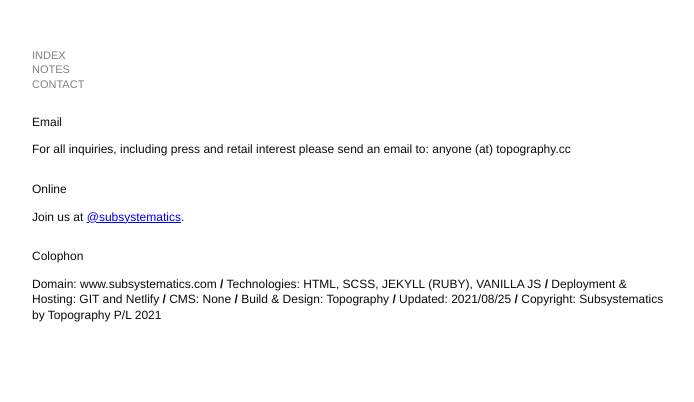
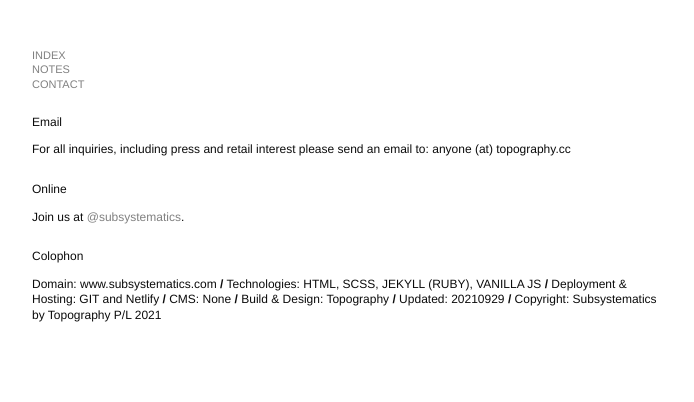
Before and after one commit to tpgrphy/subsystematicsbeta, a Jekyll site: the page built from contact.html, in a window 1280 px wide. Shown: the top 402 px of the page, without its empty margins (288-982 px from the left). Built offline with Jekyll 4.4.1, drawn with Linux system fonts in a browser that asks for light colours; some web fonts are replaced.

Commit message:
added r001

```diff
--- a/_layouts/post.html
+++ b/_layouts/post.html
@@ -33,7 +33,7 @@
                 </div>
                 <div class="intro_card">
                     <p>
-                        <span class="smallcaps"><a href="http://www.instagram.com/subsystematics">subsystematics</a></span> is a independent well-being company founded in Australia in 2020. We develop utilitarian products for the skin and mind based on sound research and holistic principles.
+                        <span class="smallcaps"><a href="http://www.instagram.com/subsystematics">subsystematics</a></span> is a independent well-being company founded in Australia in 2020. We develop utilitarian products for the skin based on research and holistic principles.
                     </p>
                 </div>
                 <div class="backtohome">
--- a/assets/css/site.scss
+++ b/assets/css/site.scss
@@ -391,11 +391,24 @@
     margin: 24px auto 0px auto;
     text-align: left;
     font-size: 12px;
+    font-weight: 300;
 }
+
+.contact_wrapper a {
+    text-decoration: none;
+    color: gray;
+    transition: color .2s;;
+}
+
+.contact_wrapper a:hover {
+    color: $black;
+}
+
+
 
 .contact_wrapper h2 {
     font-size: 12px;
-    font-weight: 400;
+    font-weight: 500;
 }
 
 .land_col1, .land_col2, .land_col3 {
--- a/contact.html
+++ b/contact.html
@@ -20,7 +20,7 @@
     </div>
     <div class="land_col3">
         <h2>Colophon</h2>
-        <p> Domain: www.subsystematics.com <b>/</b> Technologies: HTML, SCSS, JEKYLL (RUBY), VANILLA JS <b>/</b> Deployment & Hosting: GIT and Netlify <b>/</b> CMS: None <b>/</b> Build & Design: Topography <b>/</b> Updated: 2021/08/25 <b>/</b> Copyright: Subsystematics by Topography P/L 2021
+        <p> Domain: www.subsystematics.com <b>/</b> Technologies: HTML, SCSS, JEKYLL (RUBY), VANILLA JS <b>/</b> Deployment & Hosting: GIT and Netlify <b>/</b> CMS: None <b>/</b> Build & Design: Topography <b>/</b> Updated: 20210929 <b>/</b> Copyright: Subsystematics by Topography P/L 2021
         </p>
     </div>
 </div>
--- a/index.html
+++ b/index.html
@@ -14,16 +14,16 @@
     </div>
     <div class="land_block1 land_mobile">
         <div class="land_heroimage">
-            <img src='/assets/images/auro-hd.jpg'>
+            <img src='/assets/images/auro.jpg'>
         </div>
     </div>
     <div class="land_block2 land_mobile">
         <div class="land_col">
                 <p>
-                    Subsystematics is a skincare philosophy rooted in well-being and human potential. We develop utilitarian products for the skin based on research and the mind–skin interconnection.
+                    Subsystematics<sup>BETA</sup> is a skincare philosophy rooted in well-being and human potential. We develop utilitarian products for the skin based on research and holistic principles.
                     <br>
                     <br>
-                    You are visiting our microsite ahead of our launch (January 2022). Until then, we invite you to join our community by signing up to our mailer and following our social media (<a href='http://www.instagram.com/subsystematics' target="_blank">@subsystematics</a>). You can also read our '<a href='/notes'>notes</a>', which will consist of documentation of the brand, written by the founder.
+                    You are visiting our microsite ahead of our launch (January 2022). Until then we invite you to join our <b>Inner Circle</b> by signing to our mailer below, and subscribing to our social media (<a href='http://www.instagram.com/subsystematics' target="_blank">@subsystematics</a>). You can also read our '<a href='/notes'>notes</a>', which consists of documentation of the brand journey – written by founder AS.
                 </p
         </div>
     </div>
```
